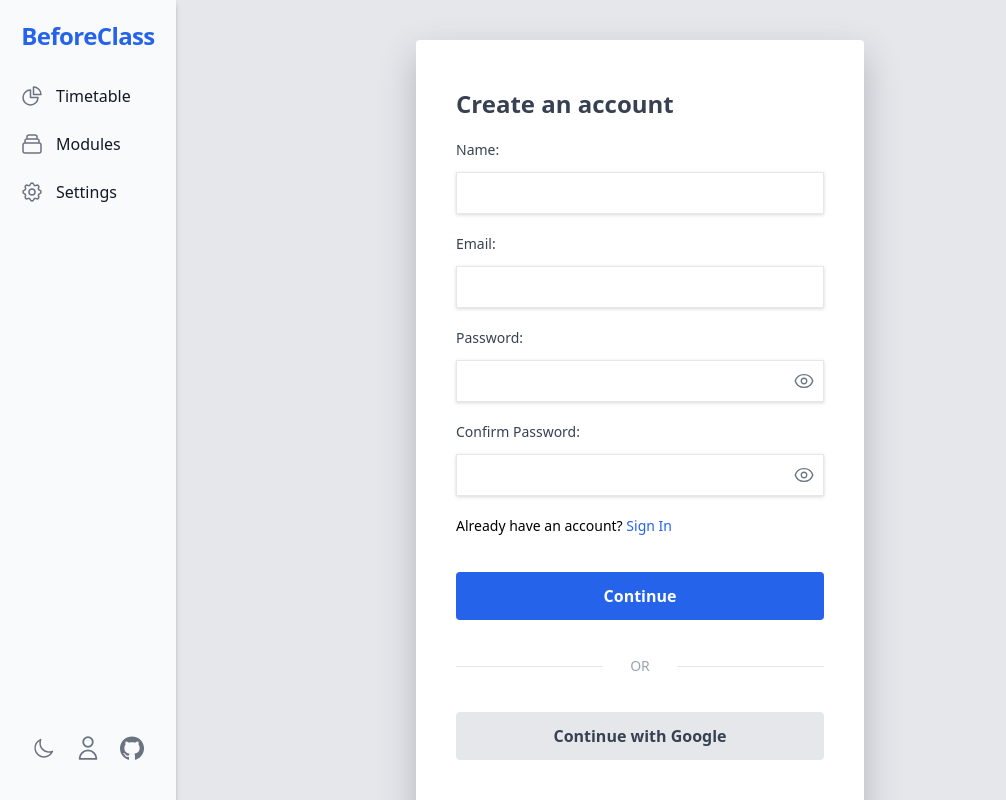
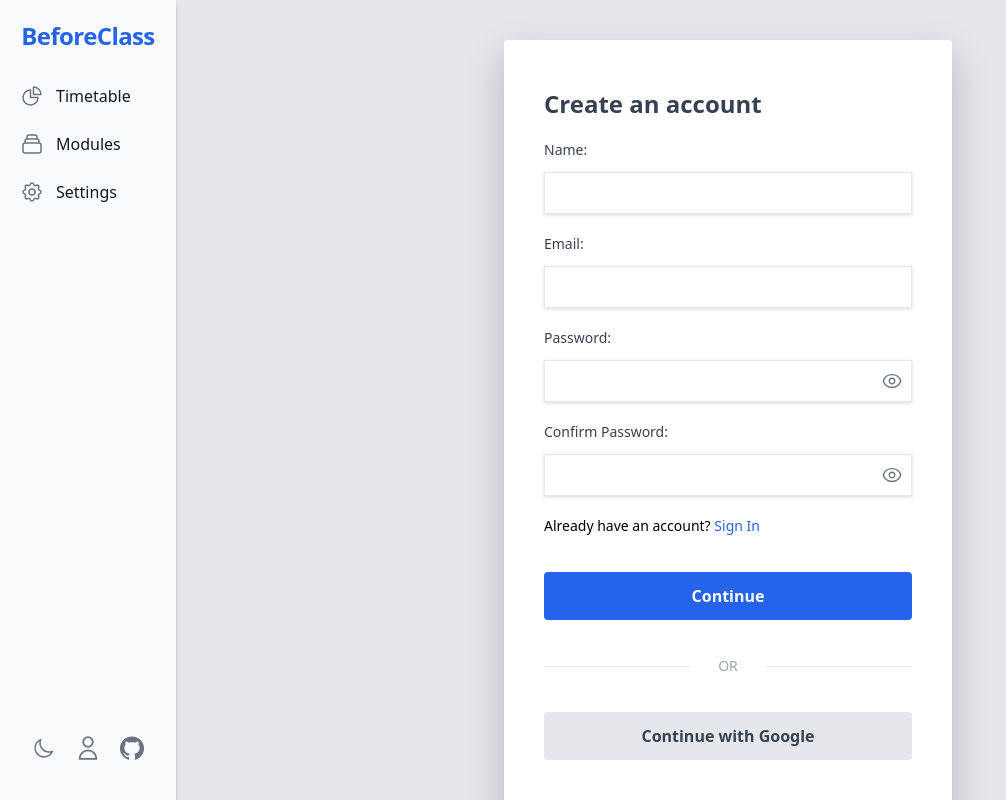
Before and after one commit to PlanMyMods/web-frontend, a Vue app: page /register in a window 1280 px wide. Shown: the whole page, without its empty margins (0-1006 px from the left). Built offline with nearby package versions, Linux system fonts and the light colour scheme; no server answers; what @meforma/vue-toaster would draw is missing.

Commit message:
fix: sidebar overlapping main content on md

```diff
--- a/src/App.vue
+++ b/src/App.vue
@@ -6,7 +6,7 @@
     <div class="flex flex-col md:flex-row">
       <Sidebar />
       <div
-        class="flex-auto w-full md:w-[calc(100vh-12rem)] h-[calc(100vh-4rem)] md:h-screen overflow-y-scroll"
+        class="flex-auto w-full md:ml-[11rem] md:w-[calc(100vh-11rem)] h-[calc(100vh-4rem)] md:h-screen overflow-y-scroll"
       >
         <div
           class="items-center mx-auto max-w-screen-2xl p-4 sm:p-8 lg:p-10 space-y-5"
```
